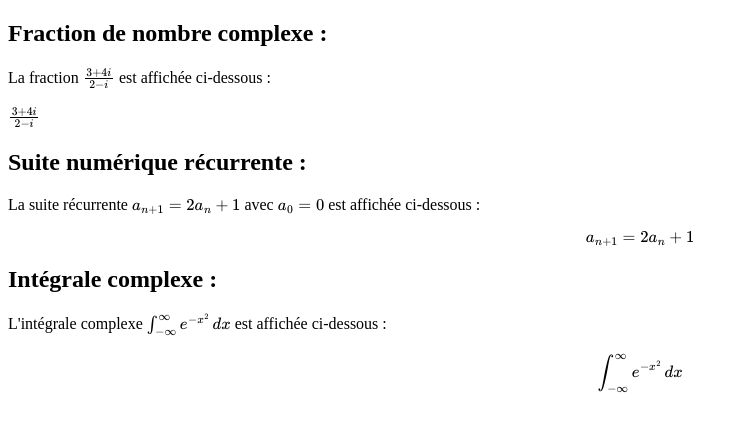
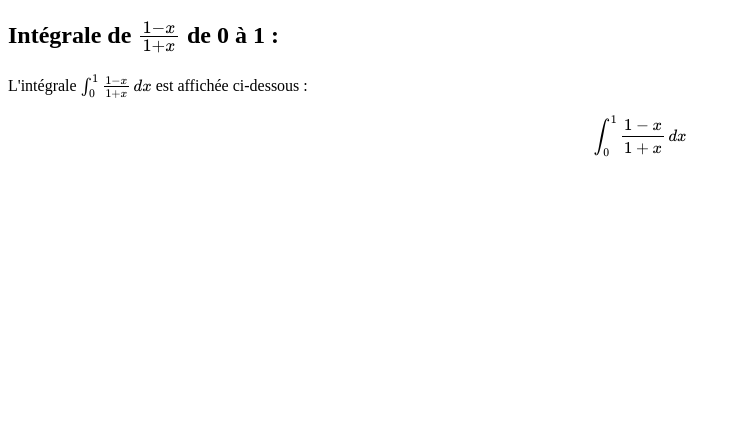
Before and after one commit to Galand2004/Quizz, a plain HTML site: page index.html in a window 1280 px wide. Shown: the whole page, without its empty margins (0-746 px from the left). Drawn offline with nearby package versions, Linux system fonts and the light colour scheme; some packages are replaced by stand-ins of ours.

Commit message:
Update index.html

```diff
--- a/index.html
+++ b/index.html
@@ -9,16 +9,8 @@
     </script>
 </head>
 <body>
-    <h2>Fraction de nombre complexe :</h2>
-    <p>La fraction \( \frac{3 + 4i}{2 - i} \) est affichée ci-dessous :</p>
-    \( \frac{3 + 4i}{2 - i} \)
-
-    <h2>Suite numérique récurrente :</h2>
-    <p>La suite récurrente \( a_{n+1} = 2a_n + 1 \) avec \( a_0 = 0 \) est affichée ci-dessous :</p>
-    \[ a_{n+1} = 2a_n + 1 \]
-
-    <h2>Intégrale complexe :</h2>
-    <p>L'intégrale complexe \( \int_{-\infty}^{\infty} e^{-x^2} \, dx \) est affichée ci-dessous :</p>
-    \[ \int_{-\infty}^{\infty} e^{-x^2} \, dx \]
+    <h2>Intégrale de \( \frac{1-x}{1+x} \) de 0 à 1 :</h2>
+    <p>L'intégrale \( \int_{0}^{1} \frac{1-x}{1+x} \, dx \) est affichée ci-dessous :</p>
+    \[ \int_{0}^{1} \frac{1-x}{1+x} \, dx \]
 </body>
 </html>
```
